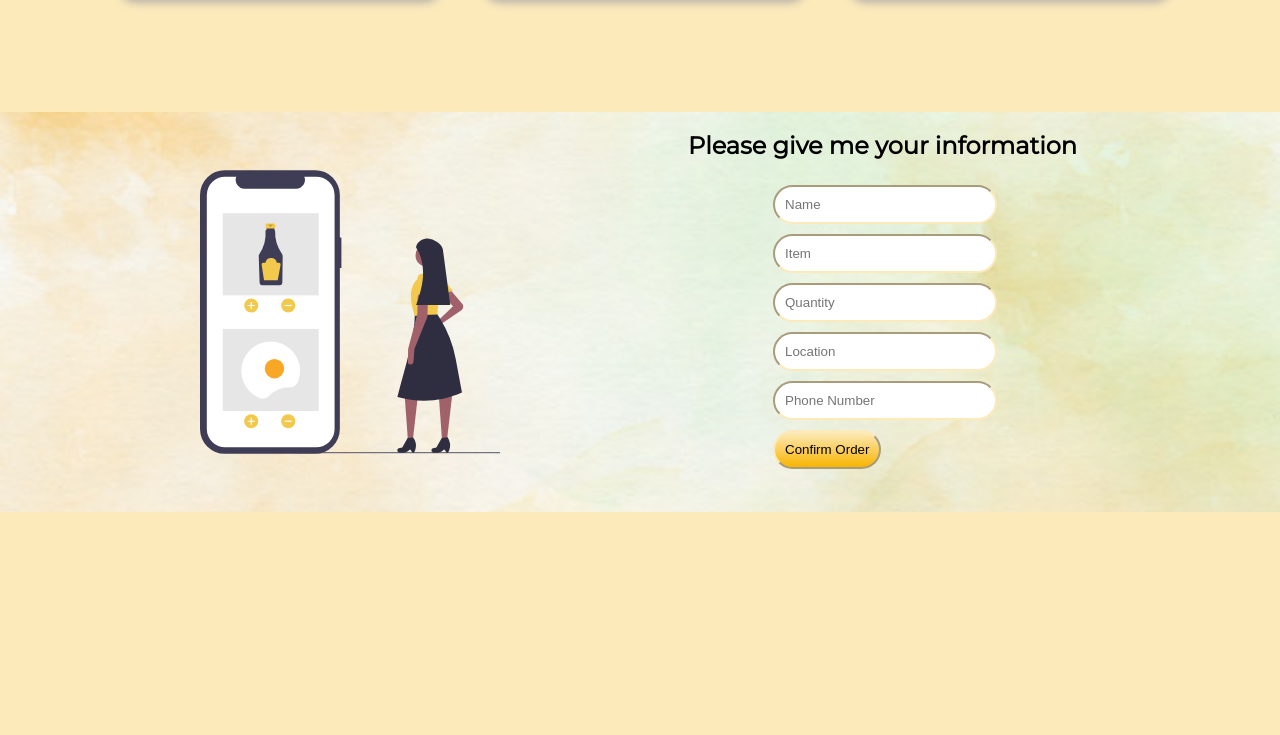
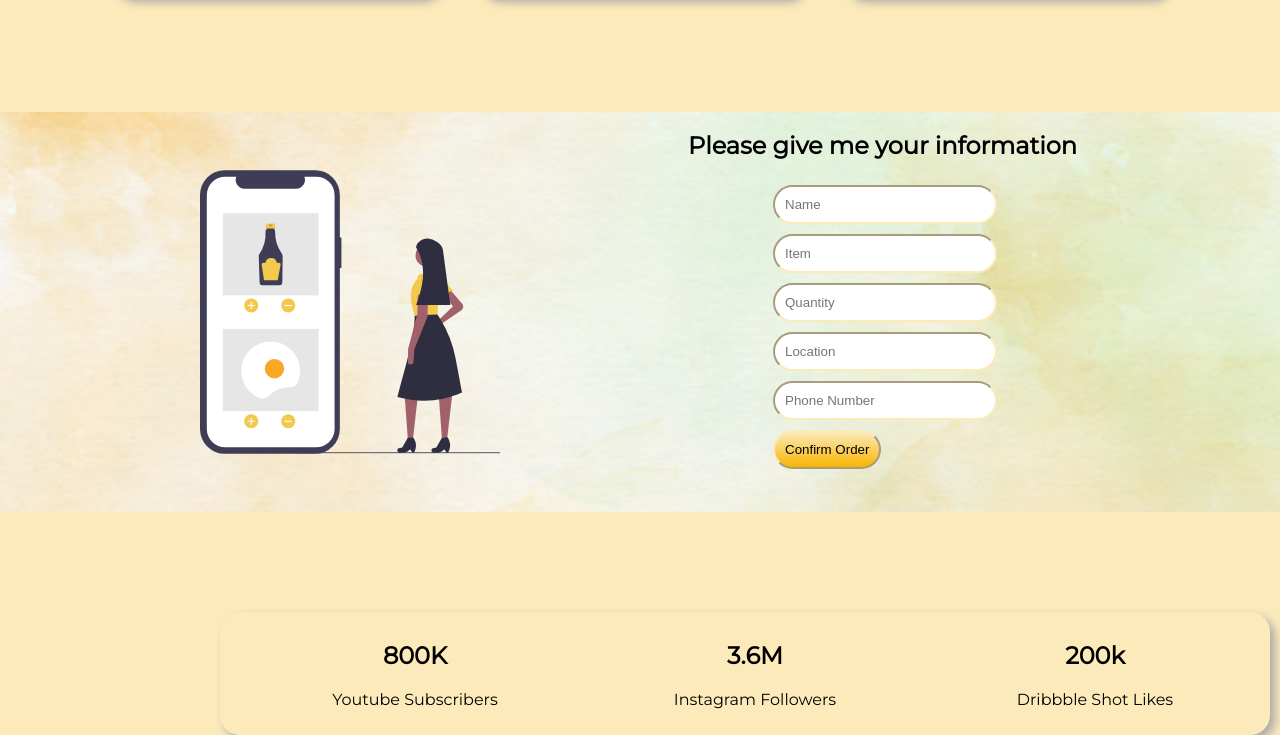
Before and after one commit to sabihaohi/Food-Ville, a plain HTML site: page index.html in a window 1280 px wide. Shown: the part 1992-2727 px from the top of the page. Before the commit the page ends 2504 px from the top, so only its background shows below. Drawn offline with Linux system fonts and the light colour scheme.

Commit message:
add next part

```diff
--- a/index.html
+++ b/index.html
@@ -94,6 +94,20 @@
         </div>
     </div>
     <div class="sixth-section">
+        <div class="inner-section">
+            <div class="audience">
+                <h2>800K</h2>
+                <p>Youtube Subscribers</p>
+            </div>
+            <div class="audience">
+                <h2>3.6M</h2>
+                <p>Instagram Followers</p>
+            </div>
+            <div class="audience">
+                <h2>200k</h2>
+                <p>Dribbble Shot Likes</p>
+            </div>
+        </div>
 
     </div>
 
--- a/style.css
+++ b/style.css
@@ -153,3 +153,21 @@ button{
     border-color: #fceabb;
     background-image: linear-gradient(#fceabb,#f8b500);
 }
+.sixth-section{
+    display: flex;
+    margin-top: 100px;
+}
+.inner-section{
+    display: flex;
+    justify-content: center;
+    text-align: center;
+    width:1050px;
+    margin-left: 220px;
+    border-radius: 20px;
+    box-shadow: 5px 5px 10px rgb(172, 168, 168);
+}
+.audience{
+        width: 300px;
+        padding:10px;
+        margin-left: 20px;
+}
```
